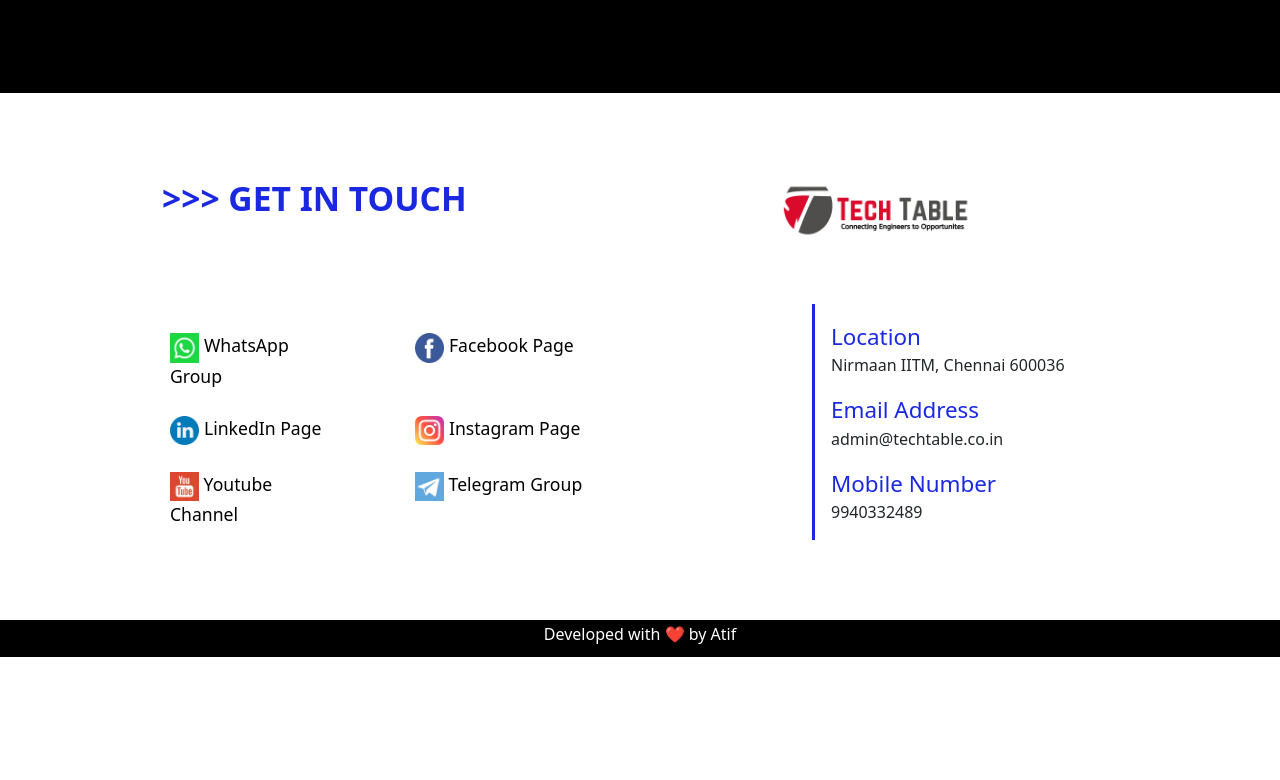
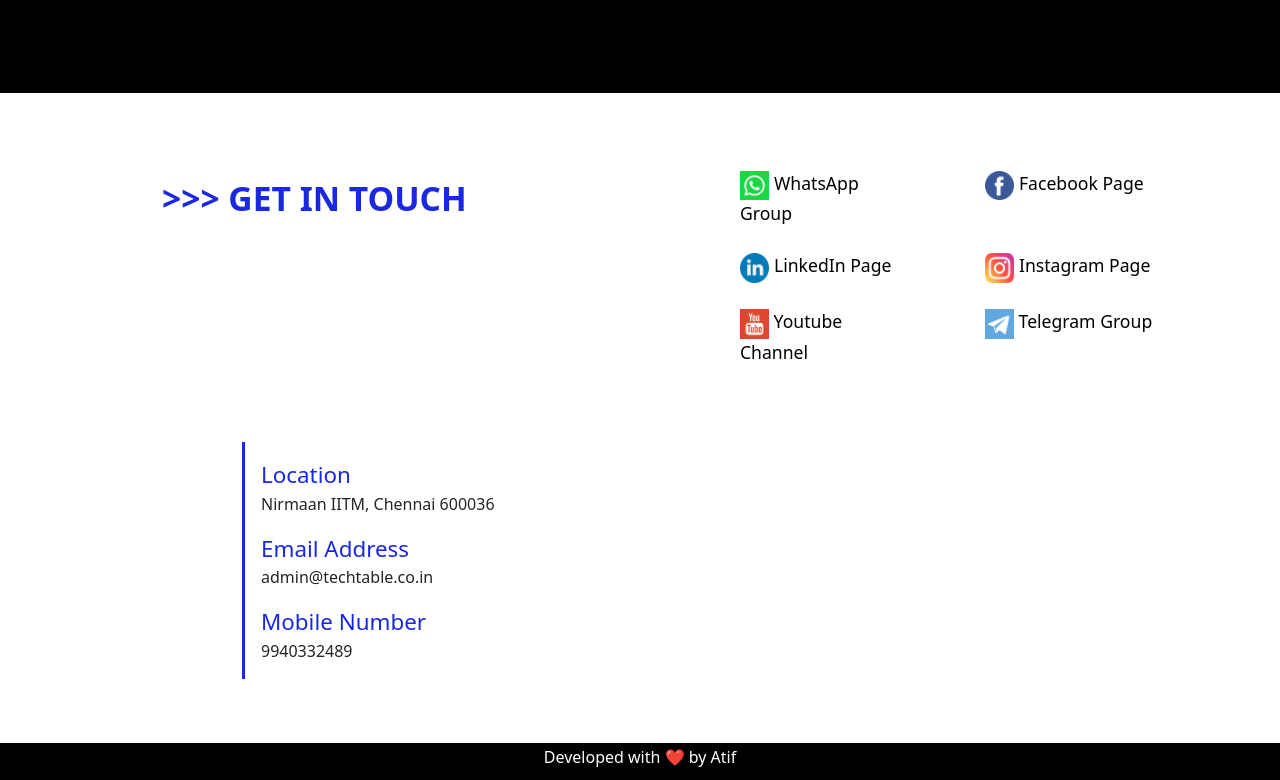
Before and after one commit to Atif0604/Mentorship, a plain HTML site: page index.html in a window 1280 px wide. Shown: the part 2739-3519 px from the top of the page. Before the commit the page ends 3396 px from the top, so only its background shows below. Drawn offline with Linux system fonts and the light colour scheme.

Commit message:
Update index.html

```diff
--- a/index.html
+++ b/index.html
@@ -187,15 +187,6 @@
             <h10>>>> GET IN TOUCH</h10>
           </div>
         </div>
-        <div class="col-xl-6 col-lg-6 col-md-12 col-sm-12">
-          <div class="p-8">
-          <img
-                      src="img/TT logo.png"
-                      alt="TechTable"
-                      alt class="img-fluid"
-                  />
-                </div>
-        </div>
 
         <div class="col-7">
           <div class="p-5 ">
```
